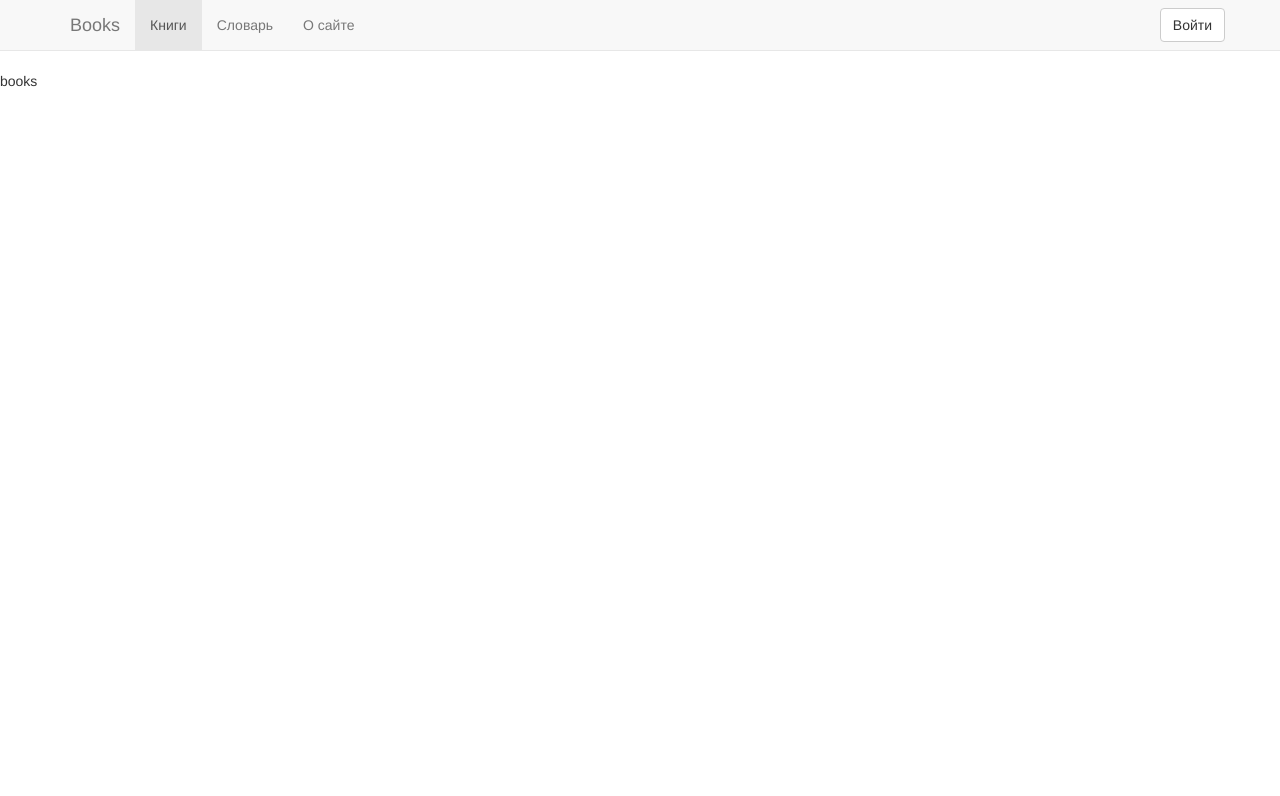
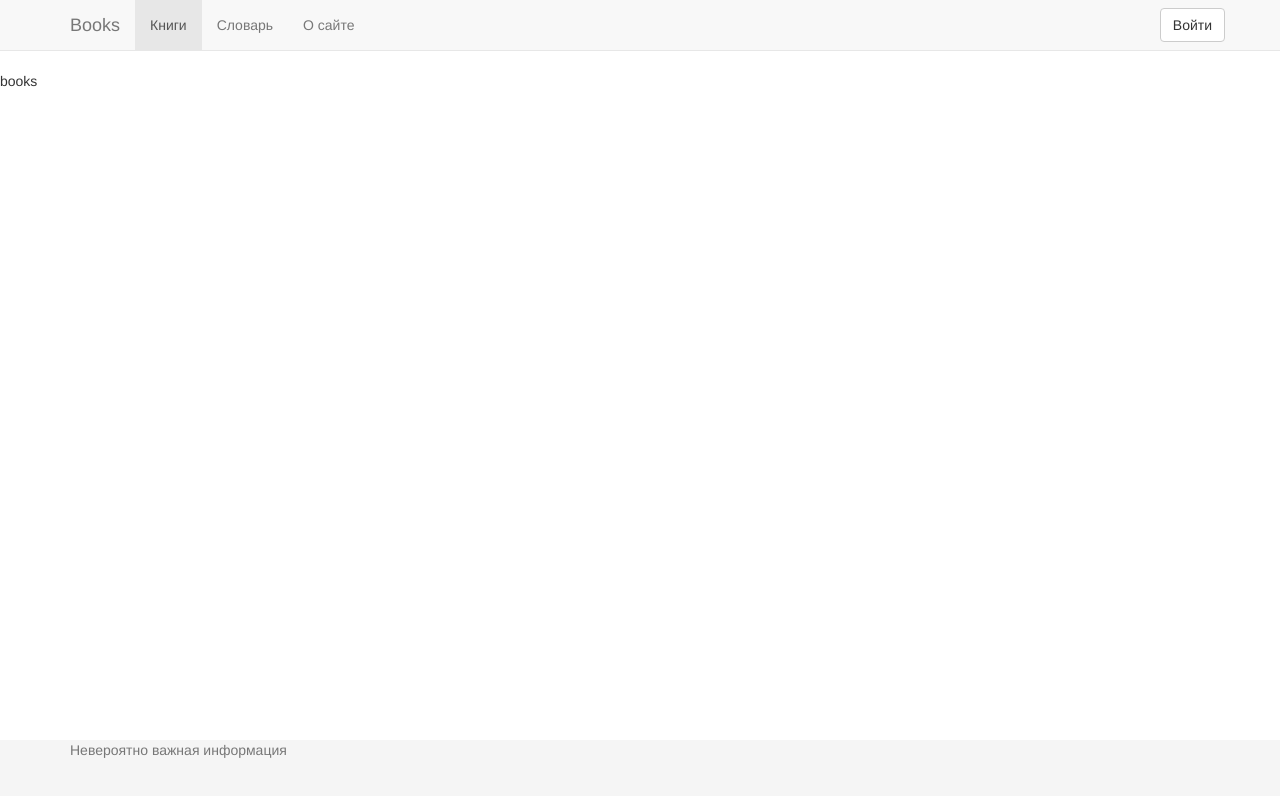
Before and after one commit to skrylnikov/book, an Angular app: page /books in a window 1280 px wide. Shown: the top 796 px of the page. Built offline with nearby package versions, Linux system fonts and the light colour scheme.

Commit message:
create footer

```diff
--- a/angular-cli.json
+++ b/angular-cli.json
@@ -18,8 +18,8 @@
       "tsconfig": "tsconfig.json",
       "prefix": "app",
       "styles": [
-        "styles.css",
-        "../node_modules/bootstrap/dist/css/bootstrap.min.css"
+        "../node_modules/bootstrap/dist/css/bootstrap.min.css",
+        "styles.css"
       ],
       "scripts": [],
       "environments": {
--- a/src/app/app.component.html
+++ b/src/app/app.component.html
@@ -1,2 +1,3 @@
 <header></header>
 <router-outlet></router-outlet>
+<footer class="footer"></footer>
--- /dev/null
+++ b/src/app/footer/footer.component.html
@@ -0,0 +1,3 @@
+<div class="container">
+  <p class="text-muted">Невероятно важная информация</p>
+</div>
--- a/src/styles.css
+++ b/src/styles.css
@@ -1 +1,17 @@
 /* You can add global styles to this file, and also import other style files */
+html {
+  position: relative;
+  min-height: 100%;
+}
+body {
+  /* Margin bottom by footer height */
+  margin-bottom: 60px;
+}
+.footer {
+  position: absolute;
+  bottom: 0;
+  width: 100%;
+  /* Set the fixed height of the footer here */
+  height: 60px;
+  background-color: #f5f5f5;
+}
```
Also changed, not shown: src/app/app.module.ts (+5 -2 lines), src/app/footer/footer.component.ts (added, +9 -0 lines).
